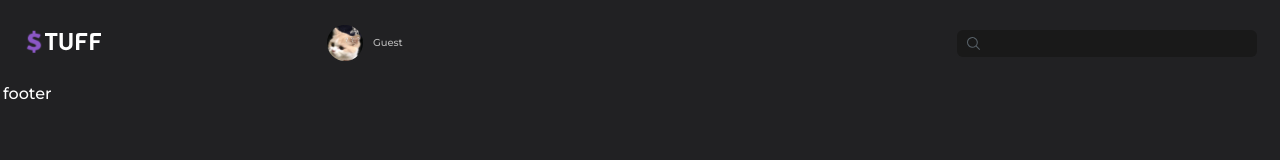
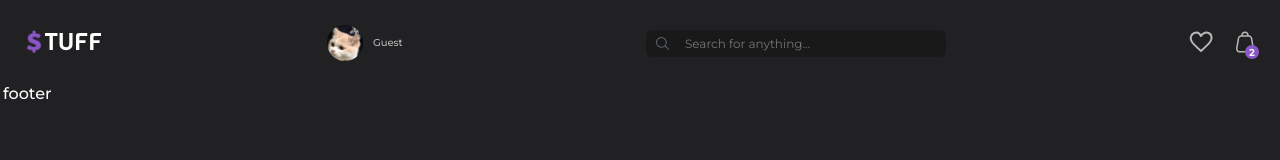
Before and after one commit to ElizavetaBiryukova/store, a React (Create React App) app: page / in a window 1280 px wide. Shown: the top 160 px of the page. Built offline with nearby package versions, Linux system fonts and the light colour scheme; a web font is replaced by a local one.

Commit message:
feat: add header

```diff
--- a/src/components/Header/Header.jsx
+++ b/src/components/Header/Header.jsx
@@ -25,8 +25,31 @@ function Header() {
                             <use xlinkHref={`${process.env.PUBLIC_URL}/sprite.svg#search`} />
                         </svg>
                     </div>
-                    <div className={styles.input}></div>
+                    <div className={styles.input}>
+                        <input type='search' name='search'
+                            placeholder='Search for anything...'
+                            autoComplete='off'
+                            onChange={() => { }}
+                            value='' />
+                    </div>
+
+                    {false && <div className={styles.box}></div>}
                 </form>
+                <div className={styles.account}>
+                    <Link to={ROUTES.HOME} className={styles.favourites}>
+                        <svg className={styles['icon-fav']}>
+                            <use xlinkHref={`${process.env.PUBLIC_URL}/sprite.svg#heart`} />
+                        </svg>
+                    </Link>
+
+                    <Link to={ROUTES.CARD} className={styles.cart}>
+                        <svg className={styles['icon-cart']}>
+                            <use xlinkHref={`${process.env.PUBLIC_URL}/sprite.svg#bag`} />
+                        </svg>
+                        <span className={styles.count}>2</span>
+                    </Link>
+                </div>
+
             </div>
         </div>
     )
--- a/src/utils/routes.js
+++ b/src/utils/routes.js
@@ -1,3 +1,4 @@
 export const ROUTES = {
     HOME: "/",
+    CARD: "/card",
 }
```
